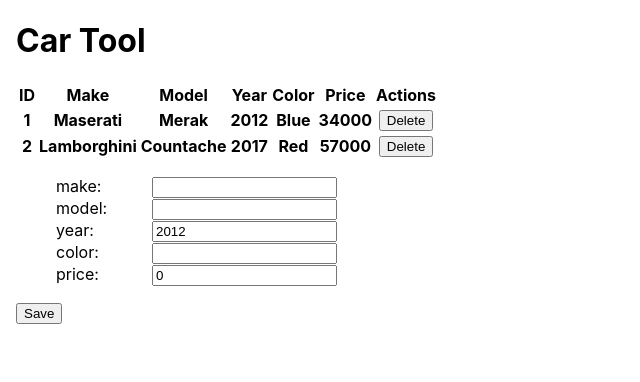
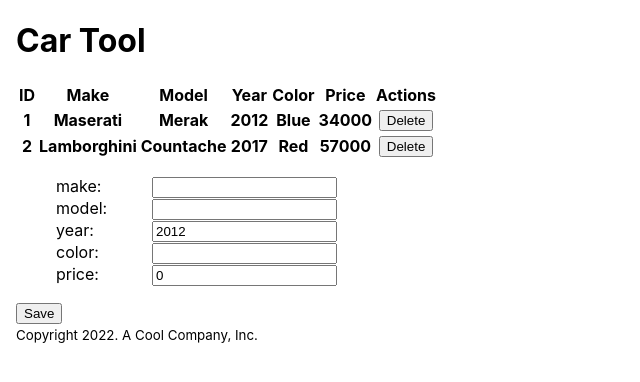
Before and after one commit to petermunro/cartool-2022-12, a React (Create React App) app: page / in a window 1280 px wide. Shown: the top 382 px of the page, without its empty margins (0-640 px from the left). Built offline with nearby package versions, Linux system fonts and the light colour scheme.

Commit message:
completes exercise 7.4

```diff
--- a/src/components/CarTool.tsx
+++ b/src/components/CarTool.tsx
@@ -2,6 +2,7 @@
 import CarTable from "./CarTable";
 import "./CarTool.css";
 import { uniqueRandomInt } from "./randomInt";
+import ToolFooter from "./ToolFooter";
 import ToolHeader from "./ToolHeader";
 
 let initialCars = [
@@ -119,6 +120,7 @@
         </ul>
         <button type="submit">Save</button>
       </form>
+      <ToolFooter footerText="Copyright 2022. A Cool Company, Inc." />
     </div>
   );
 }
--- /dev/null
+++ b/src/components/ToolFooter.tsx
@@ -0,0 +1,9 @@
+function ToolFooter({ footerText }: { footerText: string }) {
+  return (
+    <footer>
+      <small>{footerText}</small>
+    </footer>
+  );
+}
+
+export default ToolFooter;
```
